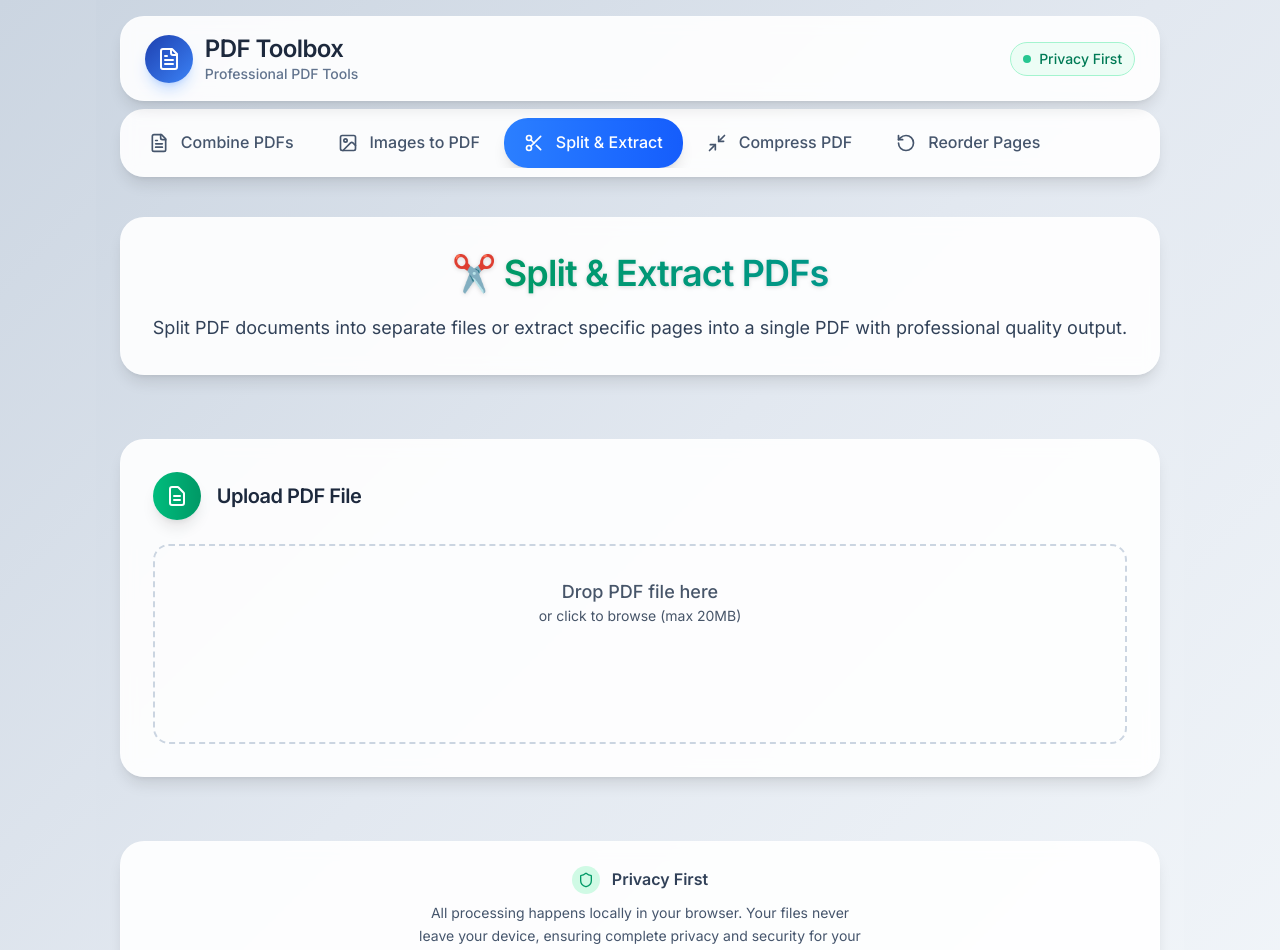
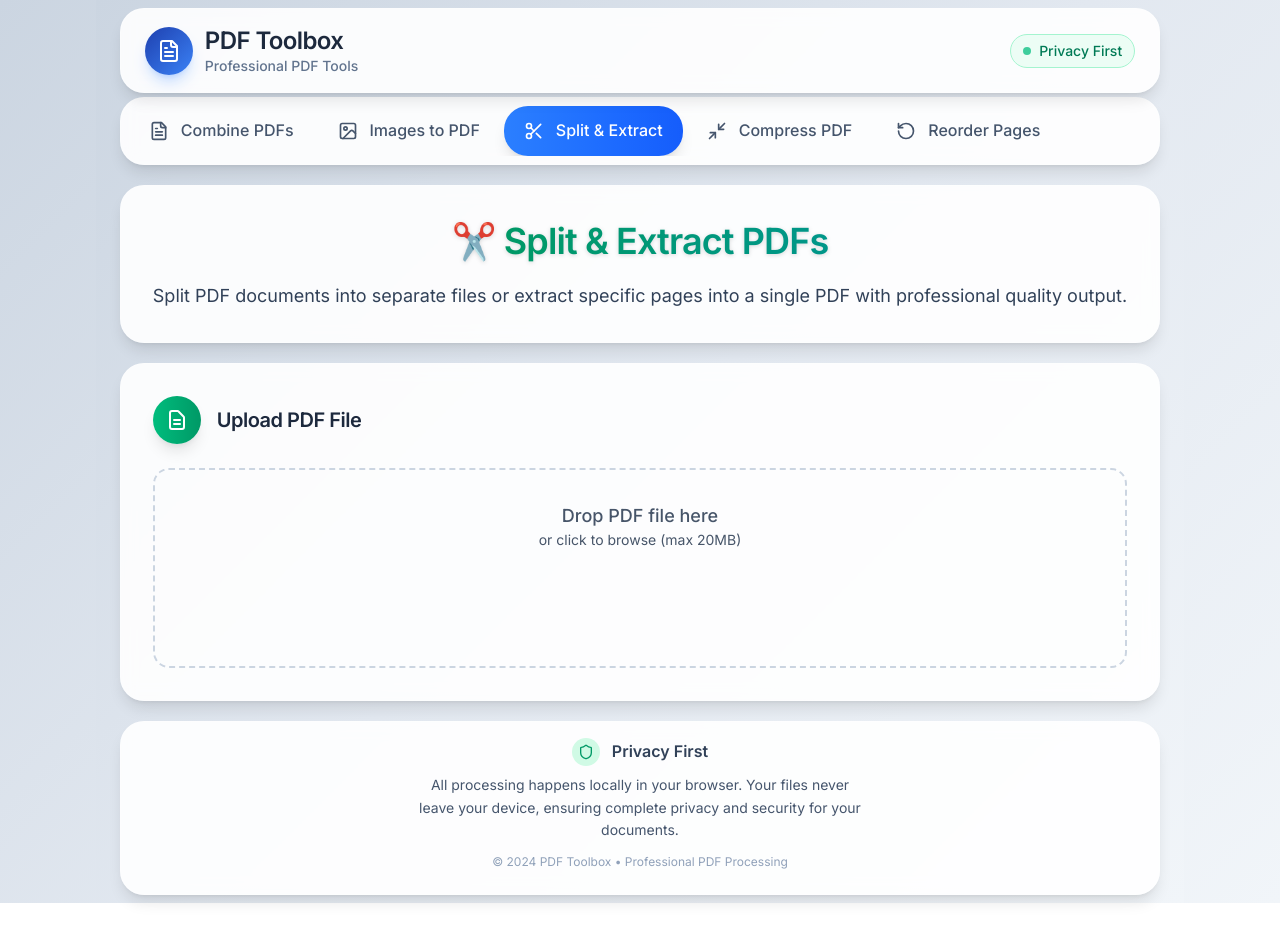
Before and after one commit to whitestrannik/my-pdf-toolbox, a React (Vite) app: page /my-pdf-toolbox/split-pdfs in a window 1280 px wide. Shown: the top 950 px of the page. After the commit the page ends 903 px from the top, so only its background shows below. Built offline with nearby package versions, Linux system fonts and the light colour scheme; the HTML template or start-up script is replaced by a standard one.

Commit message:
Minor UI fixes

```diff
--- a/src/App.tsx
+++ b/src/App.tsx
@@ -24,7 +24,7 @@ function AppContent() {
       {!isHomePage && <Navigation />}
 
       <main className="flex-grow">
-        <div className="bg-transparent min-h-full pb-8">
+        <div className="bg-transparent min-h-full pb-1">
           <Routes>
             <Route path="/" element={<HomePage />} />
             <Route path="/combine" element={<CombinePDFsView />} />
--- a/src/components/Footer.tsx
+++ b/src/components/Footer.tsx
@@ -3,8 +3,8 @@ import { Shield } from "lucide-react";
 
 export const Footer: React.FC = () => {
   return (
-    <footer className="px-6 pb-4">
-      <div className="bg-white/90 backdrop-blur-sm rounded-3xl shadow-lg border border-white/20 py-6 max-w-7xl mx-auto">
+    <footer className="px-6 pb-2">
+      <div className="bg-white/90 backdrop-blur-sm rounded-3xl shadow-lg border border-white/20 pt-4 pb-6 max-w-7xl mx-auto">
         <div className="px-6">
           <div className="flex flex-col items-center justify-center space-y-2 text-slate-600">
             <div className="flex items-center space-x-3">
--- a/src/components/Header.tsx
+++ b/src/components/Header.tsx
@@ -6,9 +6,9 @@ export const Header: React.FC = () => {
   const isHomePage = location.pathname === "/";
 
   return (
-    <header className="px-6 pt-4">
+    <header className="px-6 pt-2">
       <div
-        className={`bg-white/90 backdrop-blur-sm rounded-3xl shadow-lg border border-white/20 px-6 py-4 max-w-7xl mx-auto ${!isHomePage ? "sticky top-4 z-[100]" : ""}`}
+        className={`bg-white/90 backdrop-blur-sm rounded-3xl shadow-lg border border-white/20 px-6 py-4 max-w-7xl mx-auto ${!isHomePage ? "sticky top-2 z-[100]" : ""}`}
       >
         <div className="flex items-center justify-between">
           <Link
--- a/src/components/Navigation.tsx
+++ b/src/components/Navigation.tsx
@@ -42,7 +42,7 @@ const tools = [
 
 export const Navigation: React.FC = () => {
   return (
-    <nav className="px-6 py-2">
+    <nav className="px-6 py-1">
       <div className="max-w-7xl mx-auto">
         <div className="bg-white/90 backdrop-blur-sm rounded-3xl shadow-lg border border-white/20 p-2">
           <div className="flex space-x-1 overflow-x-auto nav-scrollbar-hidden">
--- a/src/views/CombinePDFsView.tsx
+++ b/src/views/CombinePDFsView.tsx
@@ -213,8 +213,8 @@ export const CombinePDFsView: React.FC = () => {
   const hasErrors = uploadedFiles.some((file) => file.error);
 
   return (
-    <div className="max-w-7xl mx-auto px-6 py-8 relative z-10">
-      <div className="text-center mb-16 bg-white/90 backdrop-blur-sm rounded-3xl p-8 shadow-lg border border-white/20">
+    <div className="max-w-7xl mx-auto px-6 py-4 relative z-10">
+      <div className="text-center mb-5 bg-white/90 backdrop-blur-sm rounded-3xl p-8 shadow-lg border border-white/20">
         <h1 className="text-4xl font-bold text-slate-900 mb-4 tracking-tight drop-shadow-sm">
           📄{" "}
           <span className="bg-gradient-to-r from-blue-600 to-purple-600 bg-clip-text text-transparent">
@@ -227,7 +227,7 @@ export const CombinePDFsView: React.FC = () => {
         </p>
       </div>
 
-      <div className="space-y-8">
+      <div className="space-y-5">
         {/* Upload Section - Full width like header/footer */}
         <div className="bg-white/90 backdrop-blur-sm rounded-3xl p-8 shadow-lg border border-white/20">
           <h2 className="text-xl font-semibold text-slate-800 mb-6 flex items-center">
--- a/src/views/CompressPDFView.tsx
+++ b/src/views/CompressPDFView.tsx
@@ -236,8 +236,8 @@ export const CompressPDFView: React.FC = () => {
   };
 
   return (
-    <div className="max-w-7xl mx-auto px-6 py-8 relative z-10">
-      <div className="text-center mb-16 bg-white/90 backdrop-blur-sm rounded-3xl p-8 shadow-lg border border-white/20">
+    <div className="max-w-7xl mx-auto px-6 py-4 relative z-10">
+      <div className="text-center mb-5 bg-white/90 backdrop-blur-sm rounded-3xl p-8 shadow-lg border border-white/20">
         <h1 className="text-4xl font-bold text-slate-900 mb-4 tracking-tight drop-shadow-sm">
           🗜️{" "}
           <span className="bg-gradient-to-r from-red-600 to-orange-600 bg-clip-text text-transparent">
@@ -250,7 +250,7 @@ export const CompressPDFView: React.FC = () => {
         </p>
       </div>
 
-      <div className="space-y-8">
+      <div className="space-y-5">
         {/* Upload Section - Full width like header/footer */}
         <div className="bg-white/90 backdrop-blur-sm rounded-3xl p-8 shadow-lg border border-white/20">
           <h2 className="text-xl font-semibold text-slate-800 mb-6 flex items-center">
--- a/src/views/HomePage.tsx
+++ b/src/views/HomePage.tsx
@@ -79,9 +79,9 @@ const features = [
 
 export const HomePage: React.FC = () => {
   return (
-    <div className="max-w-7xl mx-auto px-6 py-8 relative z-10">
+    <div className="max-w-7xl mx-auto px-6 py-4 relative z-10">
       {/* Hero Section */}
-      <div className="text-center mb-16 bg-white/90 backdrop-blur-sm rounded-3xl p-8 shadow-lg border border-white/20 homepage-hero">
+      <div className="text-center mb-5 bg-white/90 backdrop-blur-sm rounded-3xl p-8 shadow-lg border border-white/20 homepage-hero">
         <h1 className="text-5xl font-bold text-slate-900 mb-6 tracking-tight drop-shadow-sm">
           PDF Tools at Your
           <span className="bg-gradient-to-r from-blue-600 to-purple-600 bg-clip-text text-transparent">
--- a/src/views/ImagesToPDFView.tsx
+++ b/src/views/ImagesToPDFView.tsx
@@ -227,8 +227,8 @@ export const ImagesToPDFView: React.FC = () => {
   const hasErrors = uploadedImages.some((img) => img.error);
 
   return (
-    <div className="max-w-7xl mx-auto px-6 py-8 relative z-10">
-      <div className="text-center mb-16 bg-white/90 backdrop-blur-sm rounded-3xl p-8 shadow-lg border border-white/20">
+    <div className="max-w-7xl mx-auto px-6 py-4 relative z-10">
+      <div className="text-center mb-5 bg-white/90 backdrop-blur-sm rounded-3xl p-8 shadow-lg border border-white/20">
         <h1 className="text-4xl font-bold text-slate-900 mb-4 tracking-tight drop-shadow-sm">
           🖼️{" "}
           <span className="bg-gradient-to-r from-purple-600 to-pink-600 bg-clip-text text-transparent">
@@ -241,7 +241,7 @@ export const ImagesToPDFView: React.FC = () => {
         </p>
       </div>
 
-      <div className="space-y-8">
+      <div className="space-y-5">
         {/* Upload Section - Full width like header/footer */}
         <div className="bg-white/90 backdrop-blur-sm rounded-3xl p-8 shadow-lg border border-white/20">
           <h2 className="text-xl font-semibold text-slate-800 mb-6 flex items-center">
--- a/src/views/PlaceholderView.tsx
+++ b/src/views/PlaceholderView.tsx
@@ -10,7 +10,7 @@ export const PlaceholderView: React.FC<PlaceholderViewProps> = ({
   description,
 }) => {
   return (
-    <div className="max-w-7xl mx-auto px-6 py-8 relative z-10">
+    <div className="max-w-7xl mx-auto px-6 py-4 relative z-10">
       <div className="text-center bg-white/90 backdrop-blur-sm rounded-3xl p-12 shadow-lg border border-white/20">
         <div className="mb-6">
           <span className="bg-gradient-to-r from-slate-500 to-slate-600 rounded-2xl p-4 shadow-lg inline-block">
--- a/src/views/ReorderPagesView.tsx
+++ b/src/views/ReorderPagesView.tsx
@@ -312,8 +312,8 @@ export const ReorderPagesView: React.FC = () => {
   const hasChanges = pages.some((page, index) => page.originalIndex !== index);
 
   return (
-    <div className="max-w-7xl mx-auto px-6 py-8 relative z-10">
-      <div className="text-center mb-16 bg-white/90 backdrop-blur-sm rounded-3xl p-8 shadow-lg border border-white/20">
+    <div className="max-w-7xl mx-auto px-6 py-4 relative z-10">
+      <div className="text-center mb-5 bg-white/90 backdrop-blur-sm rounded-3xl p-8 shadow-lg border border-white/20">
         <h1 className="text-4xl font-bold text-slate-900 mb-4 tracking-tight drop-shadow-sm">
           🔄{" "}
           <span className="bg-gradient-to-r from-indigo-600 to-blue-600 bg-clip-text text-transparent">
@@ -326,7 +326,7 @@ export const ReorderPagesView: React.FC = () => {
         </p>
       </div>
 
-      <div className="space-y-8">
+      <div className="space-y-5">
         {/* Upload Section - Full width like header/footer */}
         <div className="bg-white/90 backdrop-blur-sm rounded-3xl p-8 shadow-lg border border-white/20">
           <h2 className="text-xl font-semibold text-slate-800 mb-6 flex items-center">
--- a/src/views/SplitPDFsView.tsx
+++ b/src/views/SplitPDFsView.tsx
@@ -63,12 +63,14 @@ export const SplitPDFsView: React.FC = () => {
     message: "",
     type: "success",
   });
-  const [pageRangeValidation, setPageRangeValidation] = useState<PageRangeValidation>({
+  const [pageRangeValidation, setPageRangeValidation] =
+    useState<PageRangeValidation>({
       isValid: true,
     });
 
   // Debounced validation for page range
-  const [validationTimeout, setValidationTimeout] = useState<NodeJS.Timeout | null>(null);
+  const [validationTimeout, setValidationTimeout] =
+    useState<NodeJS.Timeout | null>(null);
 
   // Cleanup timeout on unmount
   useEffect(() => {
@@ -160,7 +162,9 @@ export const SplitPDFsView: React.FC = () => {
     setUploadedFile(null);
   };
 
-  const validatePageRange = async (range: string): Promise<PageRangeValidation> => {
+  const validatePageRange = async (
+    range: string,
+  ): Promise<PageRangeValidation> => {
     if (!range.trim()) {
       return {
         isValid: false,
@@ -180,7 +184,8 @@ export const SplitPDFsView: React.FC = () => {
     if (!validPattern.test(range.trim())) {
       return {
         isValid: false,
-        error: "Invalid format. Use numbers, ranges (1-5), or comma-separated values (1,2,3)",
+        error:
+          "Invalid format. Use numbers, ranges (1-5), or comma-separated values (1,2,3)",
       };
     }
 
@@ -204,7 +209,7 @@ export const SplitPDFsView: React.FC = () => {
           isValid: true,
           parsedPages,
         };
-      } catch (error) {
+      } catch {
         return {
           isValid: false,
           error: "Unable to validate against document",
@@ -499,8 +504,8 @@ export const SplitPDFsView: React.FC = () => {
   };
 
   return (
-    <div className="max-w-7xl mx-auto px-6 py-8 relative z-10">
-      <div className="text-center mb-16 bg-white/90 backdrop-blur-sm rounded-3xl p-8 shadow-lg border border-white/20">
+    <div className="max-w-7xl mx-auto px-6 py-4 relative z-10">
+      <div className="text-center mb-5 bg-white/90 backdrop-blur-sm rounded-3xl p-8 shadow-lg border border-white/20">
         <h1 className="text-4xl font-bold text-slate-900 mb-4 tracking-tight drop-shadow-sm">
           ✂️{" "}
           <span className="bg-gradient-to-r from-emerald-600 to-teal-600 bg-clip-text text-transparent">
@@ -513,7 +518,7 @@ export const SplitPDFsView: React.FC = () => {
         </p>
       </div>
 
-      <div className="space-y-8">
+      <div className="space-y-5">
         {/* Upload Section - Full width like header/footer */}
         <div className="bg-white/90 backdrop-blur-sm rounded-3xl p-8 shadow-lg border border-white/20">
           <h2 className="text-xl font-semibold text-slate-800 mb-6 flex items-center">
@@ -680,7 +685,8 @@ export const SplitPDFsView: React.FC = () => {
                         Split to separate PDF documents
                       </span>
                       <p className="text-xs text-gray-500 dark:text-gray-400 mt-1">
-                        Creates individual PDF files for each specified page (e.g., page 1, page 2, etc.)
+                        Creates individual PDF files for each specified page
+                        (e.g., page 1, page 2, etc.)
                       </p>
                     </div>
                   </label>
@@ -706,7 +712,8 @@ export const SplitPDFsView: React.FC = () => {
                         Convert to image files
                       </span>
                       <p className="text-xs text-gray-500 dark:text-gray-400 mt-1">
-                        Converts each page to JPEG or PNG images with customizable quality
+                        Converts each page to JPEG or PNG images with
+                        customizable quality
                       </p>
                     </div>
                   </label>
@@ -732,7 +739,8 @@ export const SplitPDFsView: React.FC = () => {
                         Extract to single PDF document
                       </span>
                       <p className="text-xs text-gray-500 dark:text-gray-400 mt-1">
-                        Extracts specified pages and combines them into one new PDF document
+                        Extracts specified pages and combines them into one new
+                        PDF document
                       </p>
                     </div>
                   </label>
@@ -765,7 +773,8 @@ export const SplitPDFsView: React.FC = () => {
                     Valid examples:
                   </p>
                   <div className="flex flex-wrap gap-2">
-                    {["all", "1,2,3", "2-5", "7", "1-3,5,8-10"].map((example) => (
+                    {["all", "1,2,3", "2-5", "7", "1-3,5,8-10"].map(
+                      (example) => (
                         <button
                           key={example}
                           type="button"
@@ -774,7 +783,8 @@ export const SplitPDFsView: React.FC = () => {
                         >
                           {example}
                         </button>
-                    ))}
+                      ),
+                    )}
                   </div>
                 </div>
               </div>
@@ -828,7 +838,9 @@ export const SplitPDFsView: React.FC = () => {
               <div className="flex justify-end">
                 <Button
                   variant="primary"
-                  disabled={processing.isProcessing || !pageRangeValidation.isValid}
+                  disabled={
+                    processing.isProcessing || !pageRangeValidation.isValid
+                  }
                   onClick={handleSplit}
                   isLoading={processing.isProcessing}
                 >
@@ -842,8 +854,6 @@ export const SplitPDFsView: React.FC = () => {
         )}
       </div>
 
-
-
       {/* Success Toast */}
       <Toast
         isVisible={toast.isVisible}
```
Lines whose indentation alone changed are shown as unchanged.
